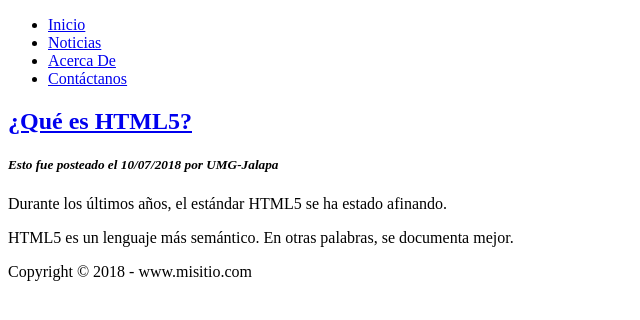
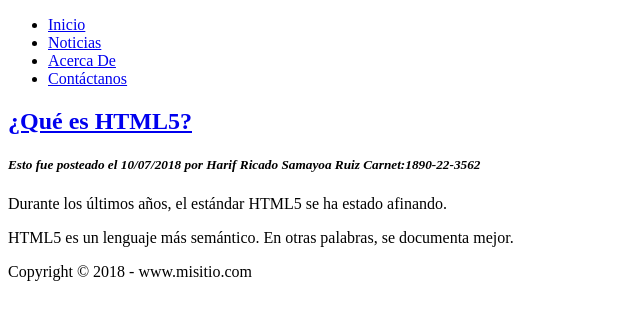
Before and after one commit to HarifSR/-Maquetacion-HTML5-CSS, a plain HTML site: page index.html in a window 1280 px wide. Shown: the whole page, without its empty margins (0-640 px from the left). Drawn offline with Linux system fonts and the light colour scheme.

Commit message:
agregar nombre y carnet

```diff
--- a/index.html
+++ b/index.html
@@ -32,7 +32,7 @@
           <h2><a href="#">¿Qué es HTML5?</a></h2>
         </header>
         <footer>
-          <h5><i>Esto fue posteado el 10/07/2018 por UMG-Jalapa</i></h5>
+          <h5><i>Esto fue posteado el 10/07/2018 por Harif Ricado Samayoa Ruiz Carnet:1890-22-3562</i></h5>
         </footer>
         <content>
           <p>Durante los últimos años, el estándar HTML5 se ha estado afinando.</p>
```
